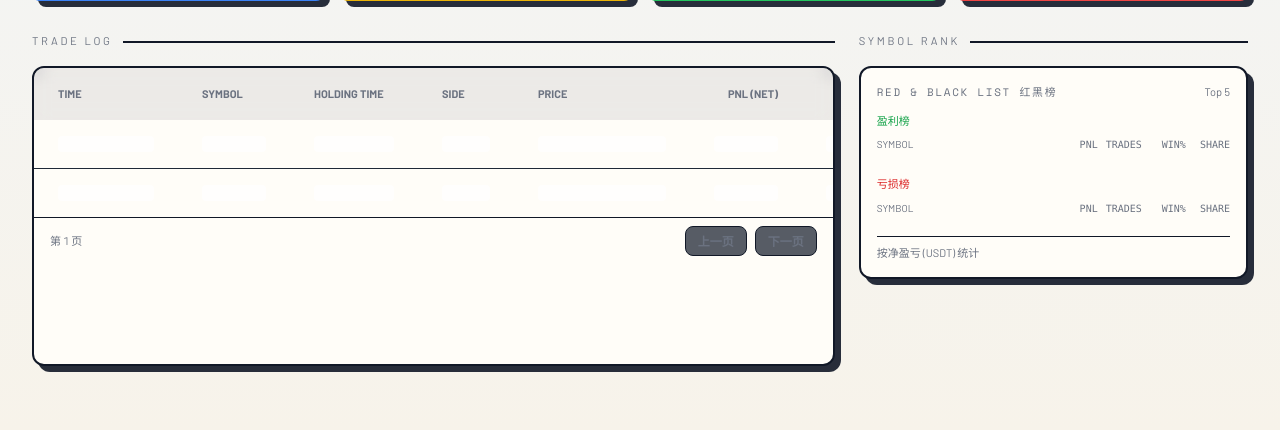
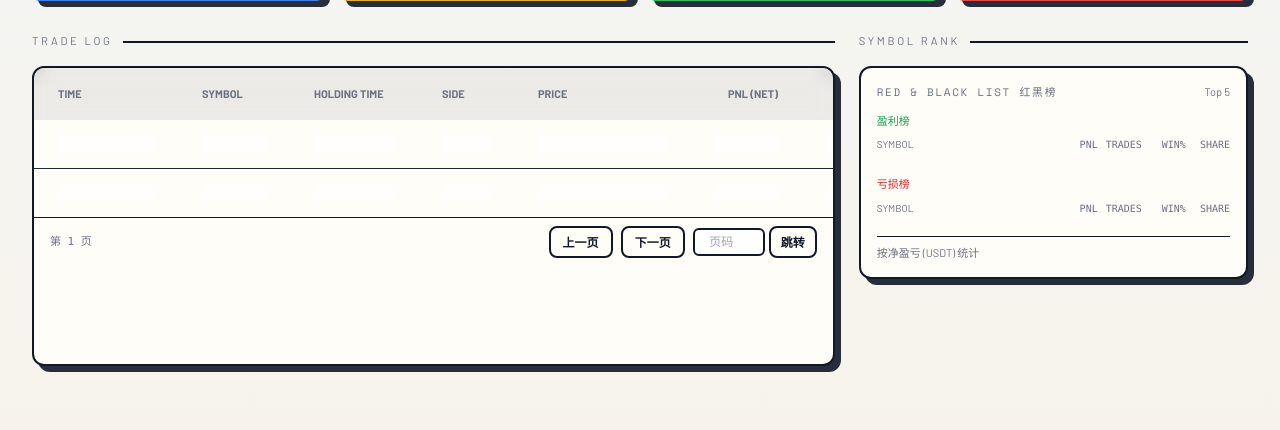
Before and after one commit to miracle-zs/crypto_dashboard, a FastAPI app: page / in a window 1280 px wide. Shown: the part 1412-1842 px from the top of the page. Run offline with FastAPI, Linux system fonts and the light colour scheme; data comes from the database, SQL or seed files in the repository; data that the repository does not hold is empty; some libraries are stand-ins or nearby versions.

Commit message:
feat: improve trade log pagination UI and add page jump with 10-row pages

```diff
--- a/templates/index.html
+++ b/templates/index.html
@@ -174,6 +174,31 @@
             background: var(--accent);
             border-color: var(--border);
             box-shadow: 4px 4px 0 rgba(17, 24, 39, 0.9);
+        }
+
+        .trade-page-btn {
+            border: 2px solid var(--border);
+            background: var(--panel);
+            color: var(--text);
+            font-weight: 700;
+            transition: all 0.2s ease;
+        }
+        .trade-page-btn:hover:not(:disabled) {
+            transform: translateY(-1px);
+            box-shadow: 3px 3px 0 rgba(17, 24, 39, 0.7);
+        }
+        .trade-page-btn:disabled {
+            opacity: 0.45;
+            cursor: not-allowed;
+        }
+
+        .trade-page-input {
+            width: 72px;
+            border: 2px solid var(--border);
+            background: var(--panel-strong);
+            color: var(--text);
+            font-family: 'Space Mono', monospace;
+            text-align: center;
         }
 
         .cyber-panel {
@@ -701,22 +726,39 @@
                     </button>
                 </div>
                 <div class="px-4 pb-4 pt-2 border-t border-gray-800 flex items-center justify-between gap-3">
-                    <div id="trade-page-info" class="text-[11px] text-gray-500">第 1 页</div>
+                    <div id="trade-page-info" class="text-[11px] font-mono" style="color: var(--muted);">第 1 页</div>
                     <div class="flex items-center gap-2">
                         <button
                             id="trade-page-prev"
                             onclick="goToPrevTradePage()"
-                            class="rounded-lg border border-gray-700 bg-gray-900/70 px-3 py-1.5 text-xs font-bold text-gray-300 hover:bg-gray-800/90 transition-colors disabled:opacity-40 disabled:cursor-not-allowed"
+                            class="trade-page-btn rounded-lg px-3 py-1.5 text-xs"
                         >
                             上一页
                         </button>
                         <button
                             id="trade-page-next"
                             onclick="goToNextTradePage()"
-                            class="rounded-lg border border-gray-700 bg-gray-900/70 px-3 py-1.5 text-xs font-bold text-gray-300 hover:bg-gray-800/90 transition-colors disabled:opacity-40 disabled:cursor-not-allowed"
+                            class="trade-page-btn rounded-lg px-3 py-1.5 text-xs"
                         >
                             下一页
                         </button>
+                        <div class="flex items-center gap-1">
+                            <input
+                                id="trade-page-jump-input"
+                                type="number"
+                                min="1"
+                                step="1"
+                                placeholder="页码"
+                                class="trade-page-input rounded-md px-1.5 py-1 text-xs"
+                            />
+                            <button
+                                id="trade-page-jump-btn"
+                                onclick="jumpToTradePage()"
+                                class="trade-page-btn rounded-lg px-2.5 py-1.5 text-xs"
+                            >
+                                跳转
+                            </button>
+                        </div>
                     </div>
                 </div>
             </div>
@@ -772,11 +814,12 @@
 
         const DASHBOARD_UPDATE_INTERVAL = 60000;
         const TRADE_LOG_MOBILE_COLLAPSE_LIMIT = 6;
-        const TRADE_PAGE_SIZE = 20;
+        const TRADE_PAGE_SIZE = 10;
         let warnedConfig = false;
         let latestTrades = [];
         let tradeLogMobileExpanded = false;
         let tradePageOffset = 0;
+        let lastValidTradePageOffset = 0;
         let tradePageHasNext = false;
 
         function toggleTradeLogMobile() {
@@ -797,6 +840,26 @@
             tradeLogMobileExpanded = false;
             fetchDashboardData();
         }
+
+        function jumpToTradePage() {
+            const inputEl = document.getElementById('trade-page-jump-input');
+            if (!inputEl) return;
+            const page = parseInt(String(inputEl.value || '').trim(), 10);
+            if (!Number.isFinite(page) || page < 1) {
+                inputEl.value = '';
+                return;
+            }
+            tradePageOffset = (page - 1) * TRADE_PAGE_SIZE;
+            tradeLogMobileExpanded = false;
+            fetchDashboardData({ suppressOutOfRangeAlert: false });
+        }
+
+        document.addEventListener('keydown', (event) => {
+            if (event.key !== 'Enter') return;
+            const inputEl = document.getElementById('trade-page-jump-input');
+            if (!inputEl || document.activeElement !== inputEl) return;
+            jumpToTradePage();
+        });
 
         function updateTradePagination(visibleCount) {
             const pageInfoEl = document.getElementById('trade-page-info');
@@ -817,7 +880,8 @@
             nextBtn.disabled = !tradePageHasNext;
         }
 
-        async function fetchDashboardData() {
+        async function fetchDashboardData(options = {}) {
+            const suppressOutOfRangeAlert = Boolean(options.suppressOutOfRangeAlert);
             try {
                 const tradesUrl = `/api/trades?limit=${TRADE_PAGE_SIZE + 1}&offset=${tradePageOffset}`;
                 // Parallel fetching for performance
@@ -849,9 +913,18 @@
                     ? tradesWithProbe.slice(0, TRADE_PAGE_SIZE)
                     : tradesWithProbe;
                 if (tradesData.length === 0 && tradePageOffset > 0) {
-                    tradePageOffset = Math.max(0, tradePageOffset - TRADE_PAGE_SIZE);
+                    const attemptedOffset = tradePageOffset;
+                    tradePageOffset = lastValidTradePageOffset;
                     tradePageHasNext = false;
-                    return fetchDashboardData();
+                    if (!suppressOutOfRangeAlert) {
+                        alert("页码超出范围，已返回最近可用页。");
+                    }
+                    if (attemptedOffset !== tradePageOffset) {
+                        return fetchDashboardData({ suppressOutOfRangeAlert: true });
+                    }
+                }
+                if (tradesData.length > 0 || tradePageOffset === 0) {
+                    lastValidTradePageOffset = tradePageOffset;
                 }
                 const aggregatesData = await aggregatesRes.json();
                 const dailyStatsData = await dailyStatsRes.json();
```
